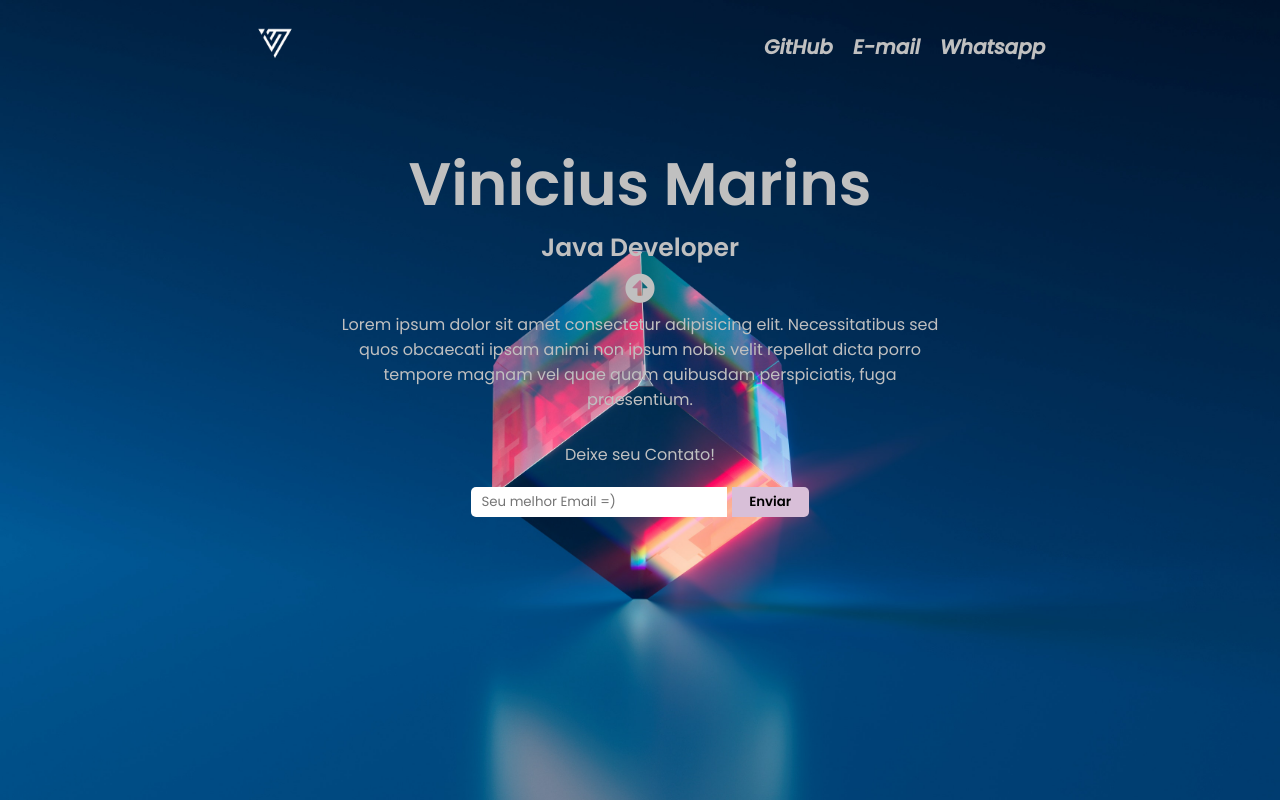
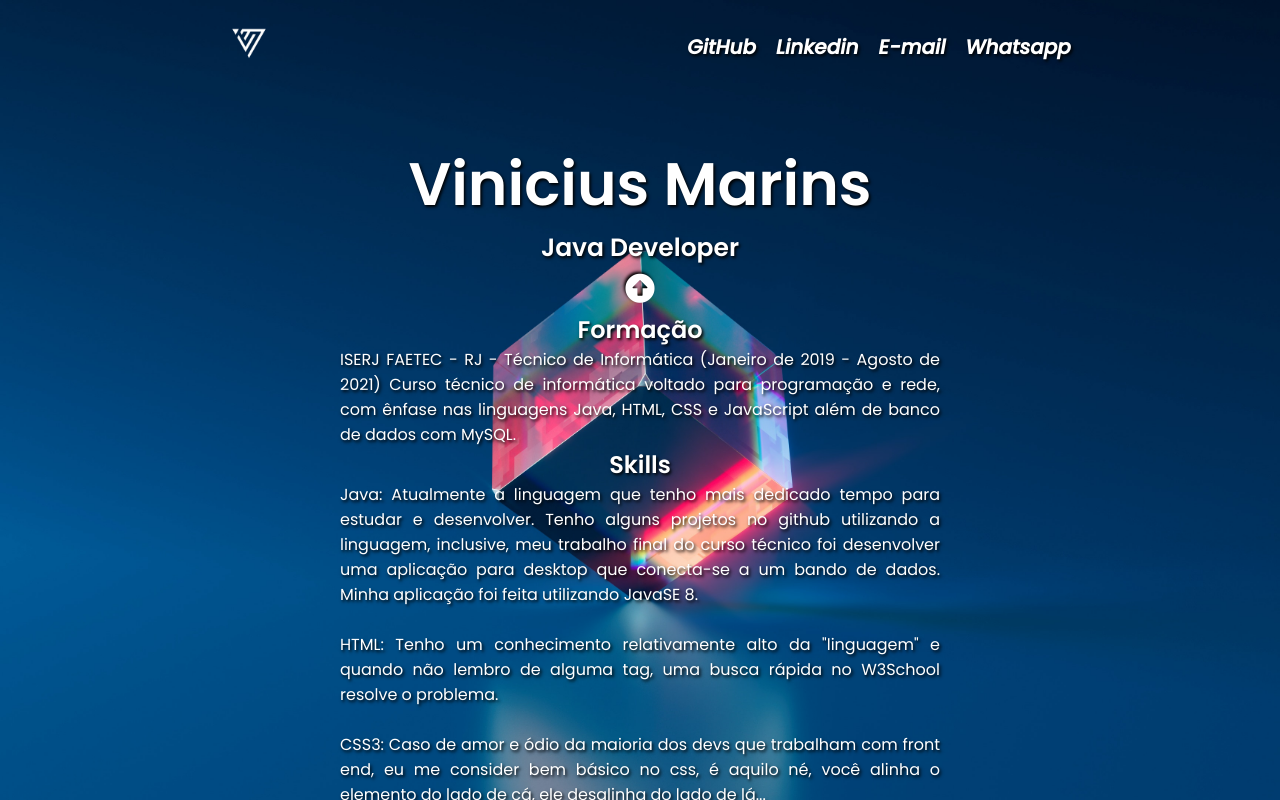
Before and after one commit to v-marins/gama-academy-landingPage, a plain HTML site: page index.html in a window 1280 px wide. Both pictures are taken after a click on the element 640 px from the left and 289 px from the top of the page. Shown: the top 800 px of the page. Drawn offline with Linux system fonts and the light colour scheme.

Commit message:
Add files via upload

```diff
--- a/index.html
+++ b/index.html
@@ -26,6 +26,9 @@
                 <a target="_blank" href="https://github.com/v-marins">GitHub</a>
             </li>
             <li>
+                <a target="_blank" href="https://www.linkedin.com/in/vinicius-marins/">Linkedin</a>
+            </li>
+            <li>
                 <a target="_blank" href="mailto:vmarins.dev@gmail.com">E-mail</a>
             </li>
             <li>
@@ -36,6 +39,7 @@
     </header>
     <main>
         <section class="container">
+            <div class="text-shadow">
             <div class="nome">
                 <h1>Vinicius Marins</h1>
                 <h5>Java Developer</h5>
@@ -45,10 +49,48 @@
                 <i id="animation" class="fas fa-arrow-alt-circle-down"></i>
             </div>
             <div style="display: none;" id="about">
-                <p>Lorem ipsum dolor sit amet consectetur adipisicing elit. Necessitatibus sed quos obcaecati
-                    ipsam animi non ipsum nobis velit repellat dicta porro tempore magnam vel quae quam
-                    quibusdam perspiciatis, fuga praesentium.</p>
+                <h2>Formação</h2>
+                <p> ISERJ FAETEC - RJ - Técnico de Informática (Janeiro de 2019 - Agosto de 2021)
+                    Curso técnico de informática voltado para programação e rede, com ênfase nas linguagens Java, HTML, CSS e JavaScript além de banco de dados com MySQL.</p>
+                <h2>Skills</h2>
+
+                <p>Java: Atualmente a linguagem que tenho mais dedicado tempo para estudar e desenvolver. Tenho alguns projetos no github utilizando a linguagem, inclusive, meu trabalho final do curso técnico foi desenvolver uma aplicação para desktop que conecta-se a um bando de dados. Minha aplicação foi feita utilizando JavaSE 8.</p><br>
+
+                <p>HTML: Tenho um conhecimento relativamente alto da "linguagem" e quando não lembro de alguma tag, uma busca rápida no W3School resolve o problema.</p><br>
+
+                <p>CSS3: Caso de amor e ódio da maioria dos devs que trabalham com front end, eu me consider bem básico no css, é aquilo né, você alinha o elemento do lado de cá, ele desalinha do lado de lá...</p><br>
+
+                <p>JavaScript: </p><br>
+
+                <p>MySQL: Foi o primeiro sistema de gerenciamento de banco que tive contato e através dele tive contato também com a lingugem SQL. Utilizei bastante no curso e atualmente em alguns projetos pessoais.</p><br>
+
+                <p>PostgreSQL: Foi um sistema que comecei aprender por conta prórpia, visto que o mercado e muitas das aulas que eu assisto online, usam esse sistema de gerenciamento. O postgre trás diversas vantagens, com relação a outros sistemas. Tenho me dedicado atualmente a aprender a usar melhor a ferramenta.</p><br>
+
+                <p>Windows: Sistema operacional inicial da grande maioria de pessoas que tem contato com computadores e tecnologia atualmente, é uma ferramenta que eu domino completamente.</p><br>
+
+                <p>Linux: 2022 foi o ano que o Linux entrou na minha vida, fiz 2 cursos online, me inscrevi em diversos canais que falam sobre esse kernel e instalei uma distro "ubuntu based" em todas as máquinas da minha casa. A meta é usar linux durante todo o ano de 2022. Até o momento, sem reclamações! O sistema permite que vc faça todo tipo de configuração e personalização, além do bash, ser um simulador de terminal incrível.</p><br>
+
+                </ul>
+
+                <h2>Idiomas</h2>
+
+                <p><b>Inglês:</b> Sou capaz de me comunicar, de ler e ouvir bem, mas não sou fluente, estou num "pré intermediário".</p><br>
+
+                <p><b>Espanhol:</b> Tive uma experiência internacional no Chile, onde me comuniquei exclusivamente em espanhol por 3 meses, porém, não me considero fluente, acredito estar em um nível básico.</p><br>
+
+                <h2>Habilidades</h2>
+
+                <p>Sou uma pessoa de muita iniciativa e sempre procuro formas rápidas e práticas para resolver problemas e desafios.</p><br>
+
+                <p>Gosto de trabalhar em equipe, de desenvolver relacionamento com o time,de motivar meus colegas e de apresentar bons resultados.</p><br>
+
+                <p>Estou sempre pesquisando e buscando conhecer mais sobre assuntos que são do meu interesse.</p><br>
+
+                <p>Busco ser gentil e educado com as pessoas independente da situação ou posição.</p><br>
+
+
             </div>
+        </div>
             <div class="form">
                 <div>
                     <p>
--- a/style.css
+++ b/style.css
@@ -2,15 +2,9 @@
     padding: 0;
     margin: 0;
     box-sizing: border-box;
-    color: silver;
+    color: rgb(255, 255, 255);
     font-family: 'Poppins', sans-serif;
-}
 
-ul{
-    list-style: none;
-    font-size: 20px;
-    font-style: italic;
-    font-weight: 600;
 }
 
 a {
@@ -28,9 +22,14 @@ header{
     align-items: center;
     padding: 10px;
     margin-bottom: 45px;
+    text-shadow: black 0.1em 0.1em 0.2em
 }
 
 header ul{
+    list-style: none;
+    font-size: 20px;
+    font-style: italic;
+    font-weight: 600;
     display: flex;
 }
 
@@ -43,7 +42,7 @@ header ul li a:hover{
 }
 
 .container{
-    text-align: center;
+    text-align:center;
 }
 
 .container .nome h1{
@@ -53,6 +52,10 @@ font-size: 60px;
 .container .nome h5{
     font-size: 25px;
     }
+
+.text-shadow{
+    text-shadow: black 0.1em 0.1em 0.2em
+}
 
 #arrow{
     font-size: 30px;
@@ -82,12 +85,14 @@ font-size: 60px;
 #about p{
     max-width: 600px;
     margin: 0 auto;
+    text-align: justify;
 }
 
 .form{
     width: 40%;
     margin: 0 auto;
     margin-top: 30px;
+    text-shadow: black 0.1em 0.1em 0.2em
 }
 
 .form input{
```
Also changed, not shown: imagens/5172658.jpg (added).
